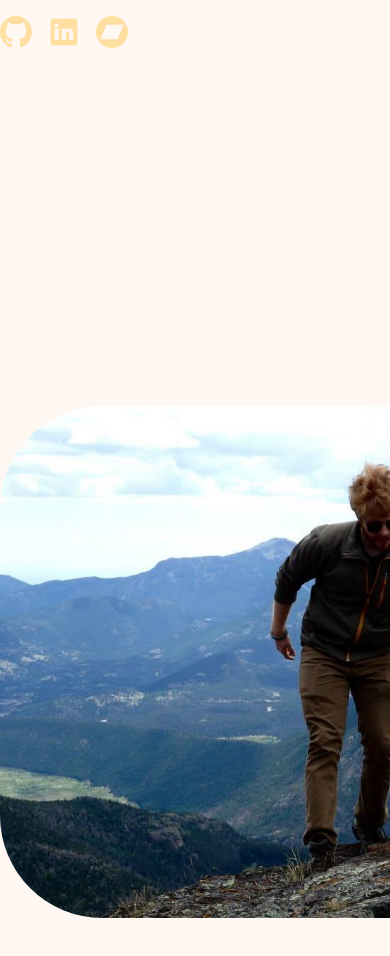
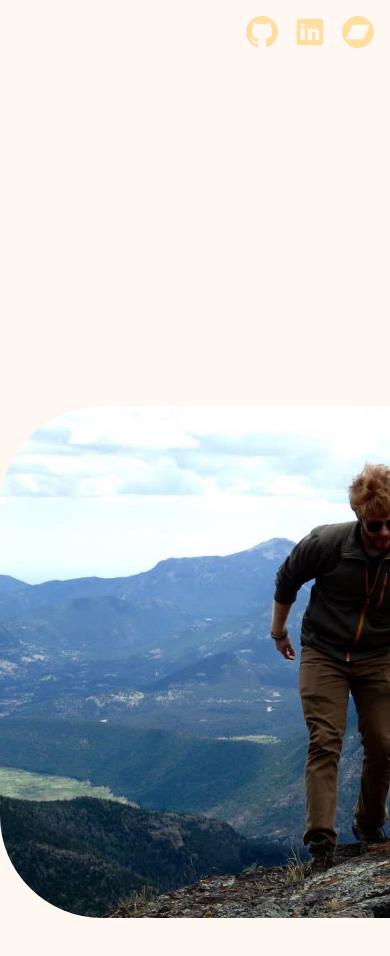
Before and after one commit to isfopo/about, a React (Vite) app: page / in a window 390 px wide. Shown: the top 956 px of the page. Built offline with nearby package versions, Linux system fonts and the light colour scheme.

Commit message:
💄 style(header): update justify-content for header layout
- change justify-content to 'end' for mobile view
- add media query to set 'space-between' for screens wider than 768px

```diff
--- a/src/components/Header/index.module.css
+++ b/src/components/Header/index.module.css
@@ -1,6 +1,6 @@
 .header {
   display: flex;
-  justify-content: space-between;
+  justify-content: end;
   position: -webkit-sticky;
   position: sticky;
   top: -5px;
@@ -9,6 +9,10 @@
   min-height: 70px;
   width: 100%;
   background-color: var(--md-sys-color-surface);
+
+  @media screen and (min-width: 768px) {
+    justify-content: space-between;
+  }
 }
 
 .nav {
```
